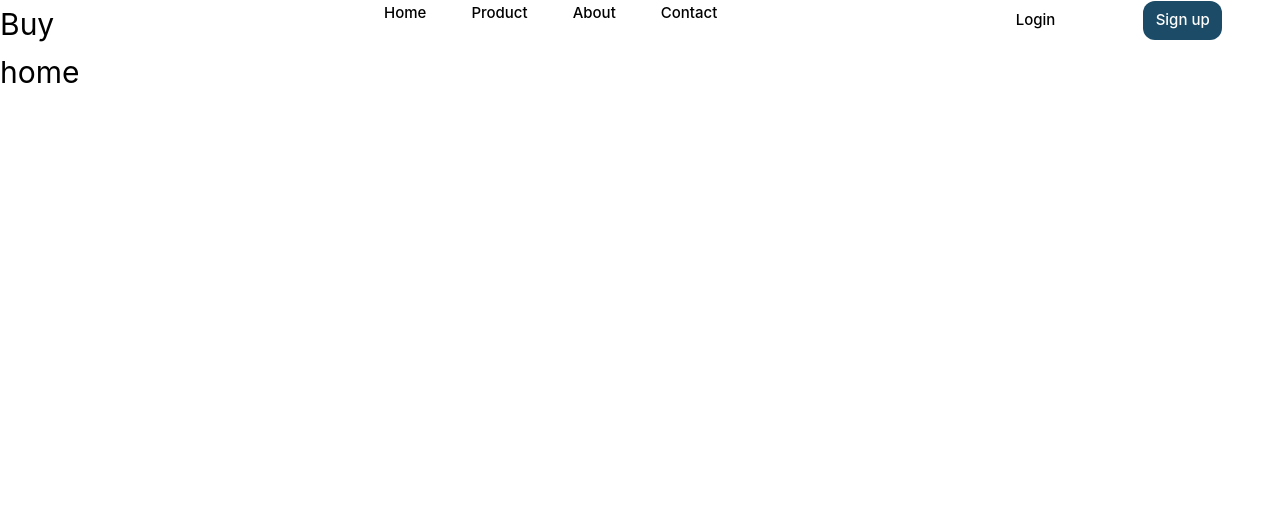
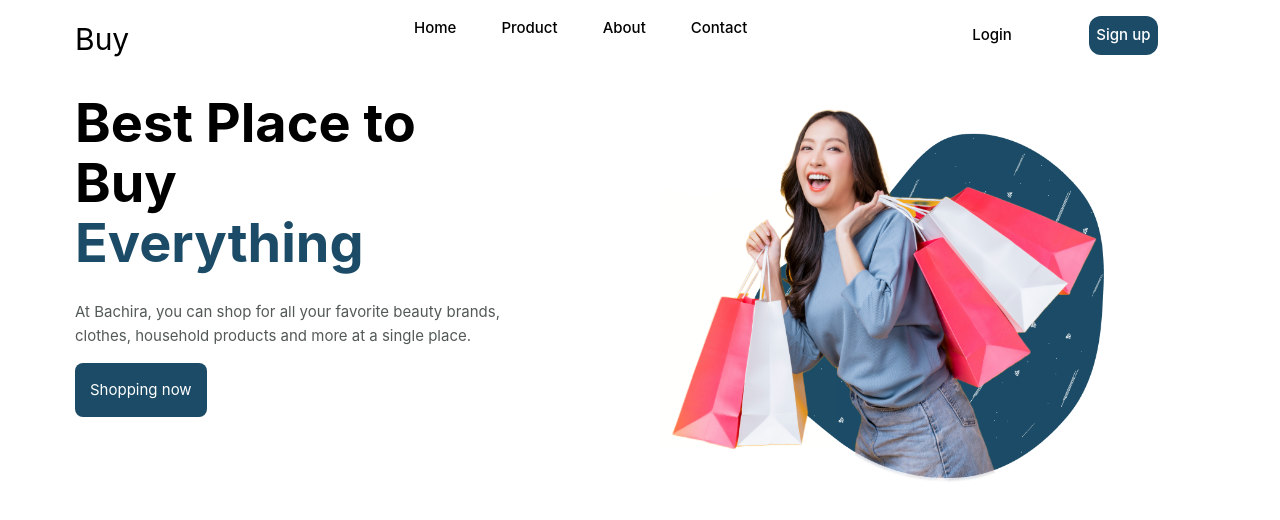
Before and after one commit to ibimina/buy, a Vue app: page / in a window 1280 px wide. Shown: the top 520 px of the page. Built offline with nearby package versions, Linux system fonts and the light colour scheme.

Commit message:
docs: style landing page hero section

```diff
--- a/src/views/HomeView.vue
+++ b/src/views/HomeView.vue
@@ -4,8 +4,78 @@ import LandingNavbar from '@/components/LandingNavbar.vue';
 </script>
 
 <template>
-  <LandingNavbar/>
-  <main>
-   <h1>home</h1>
+  <main class="landing">
+    <LandingNavbar />
+    <section class="hero">
+      <div class="intro">
+        <h1 class="title">Best Place to Buy <span class="green">Everything</span> </h1>
+        <p class="text">At Bachira, you can shop for all your favorite beauty brands, clothes,
+          household products and more at a single place.</p>
+        <RouterLink to="/products" class="shopping">Shopping now</RouterLink>
+      </div>
+      <div class="image">
+        <img src=".././assets/images/Hero Image.png" alt="a lady with shopping bags">
+      </div>
+    </section>
   </main>
 </template>
+
+<style scoped>
+.landing {
+  padding: 1em 2em;
+}
+
+.text {
+  color: #535A56;
+}
+
+.hero {
+  margin-top: 2em;
+}
+
+.title {
+  font-weight: 700;
+  font-size: 34px;
+  line-height: 40px;
+  margin-bottom: 0.5em;
+}
+
+.green {
+  color: #1B4B66;
+  display: block;
+  font-weight: 700;
+}
+
+.shopping {
+  color: #fff;
+  background-color: #1B4B66;
+  padding: 1em;
+  border-radius: 8px;
+  display: inline-block;
+  margin: 1em 0;
+  transition: all 0.2s ease-in-out;
+}
+.shopping:hover{
+  background-color: #000;
+}
+.image {
+  max-width: 600px;
+  margin: auto;
+}
+
+@media (min-width:60rem) {
+  .landing {
+    padding-inline: 5em;
+  }
+
+  .title {
+    font-size: 54px;
+    line-height: 60px;
+    margin-bottom: 0.5em;
+  }
+
+  .hero {
+    display: grid;
+    grid-template-columns: 40% 60%;
+  }
+}</style>
```
